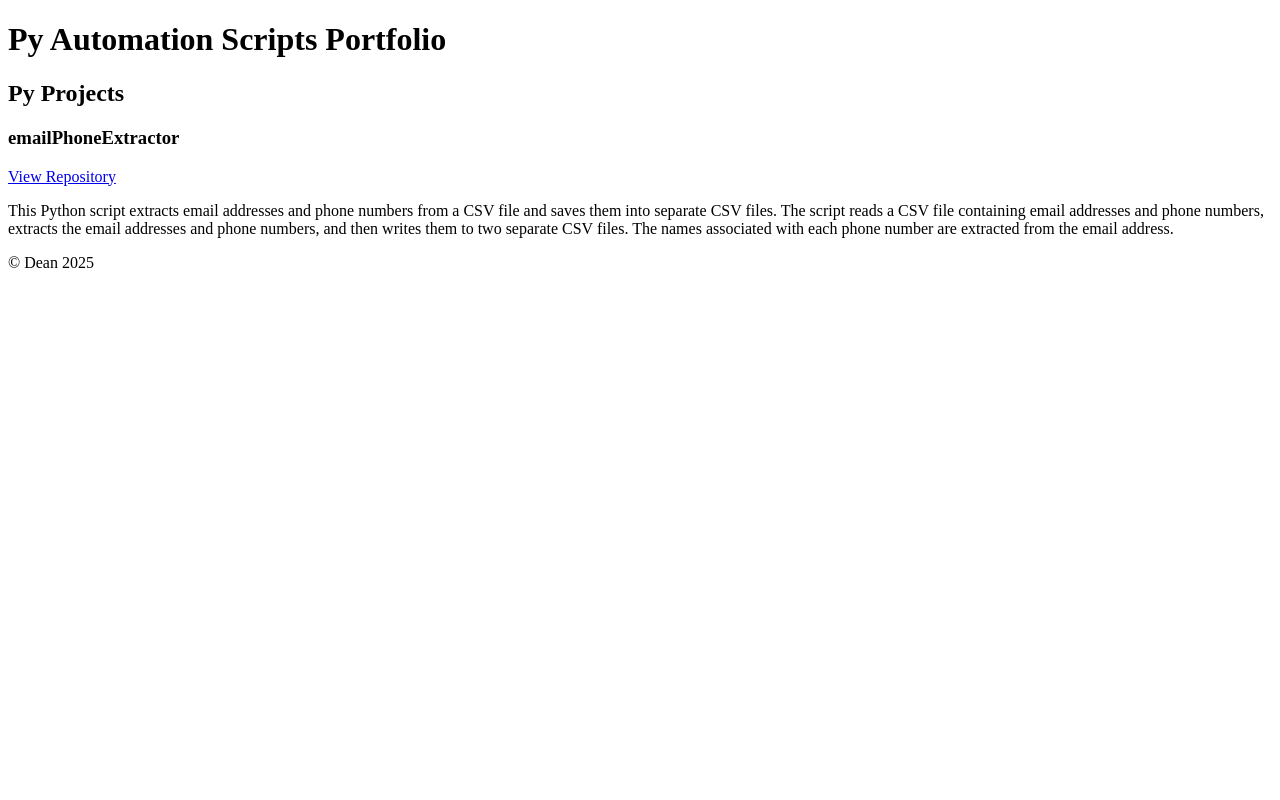
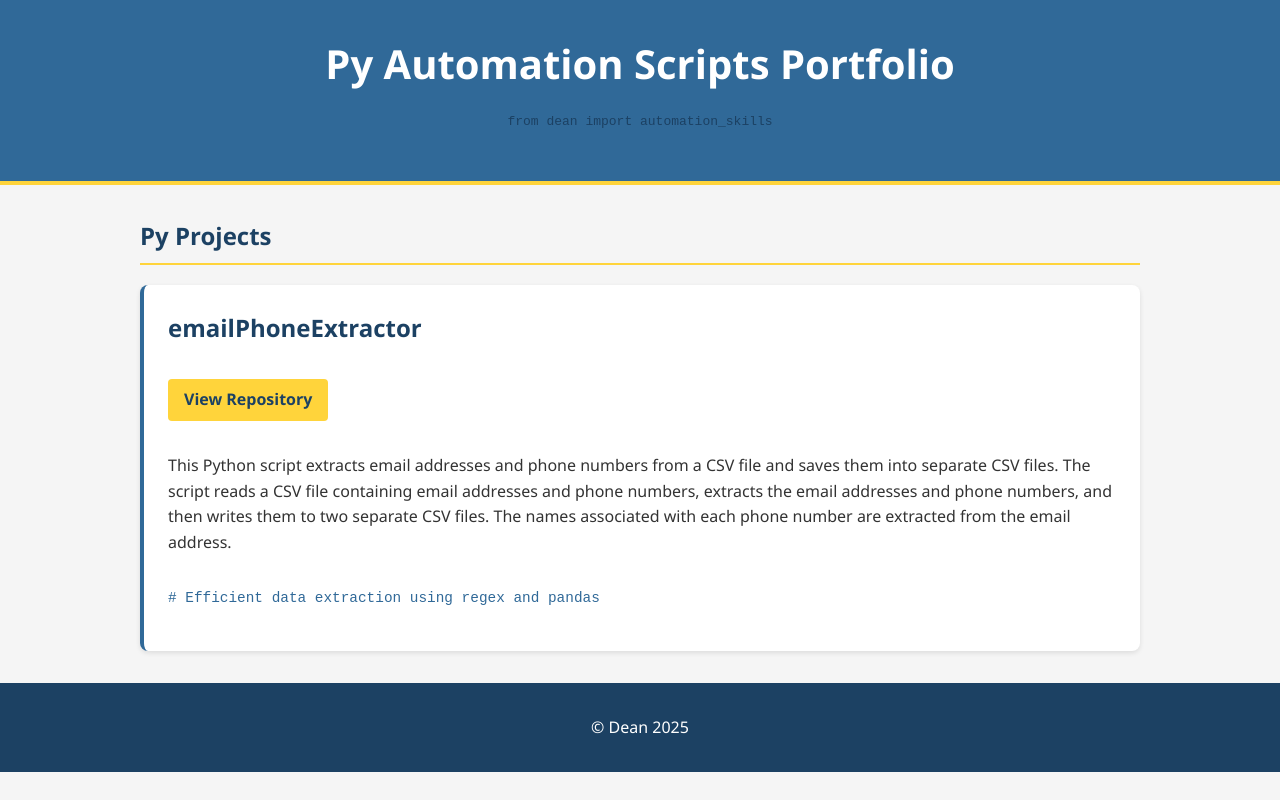
Before and after one commit to deanmtd/deanmtd.github.io.python.atm, a plain HTML site: page index.html in a window 1280 px wide. Drawn offline with Linux system fonts and the light colour scheme.

Commit message:
Update index.html

```diff
--- a/index.html
+++ b/index.html
@@ -2,24 +2,123 @@
 <html>
 <head>
     <title>Python Automation Scripts Portfolio - Dean</title>
+    <style>
+        :root {
+            --python-blue: #306998;
+            --python-yellow: #FFD43B;
+            --python-dark-blue: #1c4163;
+            --bg-color: #f5f5f5;
+            --text-color: #333;
+            --card-bg: white;
+        }
+
+        body {
+            font-family: 'Segoe UI', Tahoma, Geneva, Verdana, sans-serif;
+            margin: 0;
+            padding: 0;
+            background-color: var(--bg-color);
+            color: var(--text-color);
+            line-height: 1.6;
+        }
+
+        header {
+            background-color: var(--python-blue);
+            color: white;
+            padding: 2rem;
+            text-align: center;
+            border-bottom: 4px solid var(--python-yellow);
+        }
+
+        h1 {
+            margin: 0;
+            font-size: 2.5rem;
+        }
+
+        section {
+            max-width: 1000px;
+            margin: 2rem auto;
+            padding: 0 1rem;
+        }
+
+        h2 {
+            color: var(--python-dark-blue);
+            border-bottom: 2px solid var(--python-yellow);
+            padding-bottom: 0.5rem;
+        }
+
+        article {
+            background-color: var(--card-bg);
+            border-radius: 8px;
+            padding: 1.5rem;
+            margin-bottom: 2rem;
+            box-shadow: 0 2px 5px rgba(0, 0, 0, 0.1);
+            border-left: 4px solid var(--python-blue);
+        }
+
+        h3 {
+            color: var(--python-dark-blue);
+            margin-top: 0;
+            font-size: 1.5rem;
+        }
+
+        a {
+            display: inline-block;
+            background-color: var(--python-yellow);
+            color: var(--python-dark-blue);
+            text-decoration: none;
+            padding: 0.5rem 1rem;
+            border-radius: 4px;
+            font-weight: bold;
+            margin: 0.5rem 0 1rem 0;
+            transition: all 0.3s ease;
+        }
+
+        a:hover {
+            background-color: var(--python-dark-blue);
+            color: white;
+        }
+
+        p {
+            margin: 1rem 0;
+        }
+
+        footer {
+            background-color: var(--python-dark-blue);
+            color: white;
+            text-align: center;
+            padding: 1rem;
+            margin-top: 2rem;
+        }
+
+        /* Python code-like elements */
+        .code-comment {
+            color: var(--python-blue);
+            font-family: monospace;
+            margin-top: 2rem;
+            font-size: 0.9rem;
+        }
+
+        .import-section {
+            font-family: monospace;
+            margin-top: 1rem;
+            color: var(--python-dark-blue);
+        }
+    </style>
 </head>
 <body>
     <header>
         <h1>Py Automation Scripts Portfolio</h1>
+        <p class="import-section">from dean import automation_skills</p>
     </header>
-
     <section>
         <h2>Py Projects</h2>
-
         <article>
             <h3>emailPhoneExtractor</h3>
             <a href="https://deanmtd.github.io/phoneEmailExtractor/">View Repository</a>
             <p>This Python script extracts email addresses and phone numbers from a CSV file and saves them into separate CSV files. The script reads a CSV file containing email addresses and phone numbers, extracts the email addresses and phone numbers, and then writes them to two separate CSV files. The names associated with each phone number are extracted from the email address.</p>
-            <!img src="images/aws-iam-screenshot.png" alt="AWS-IAM Screenshot" width="400">
+            <p class="code-comment"># Efficient data extraction using regex and pandas</p>
         </article>
-
-        </section>
-
+    </section>
     <footer>
         <p>&copy; Dean 2025</p>
     </footer>
```
